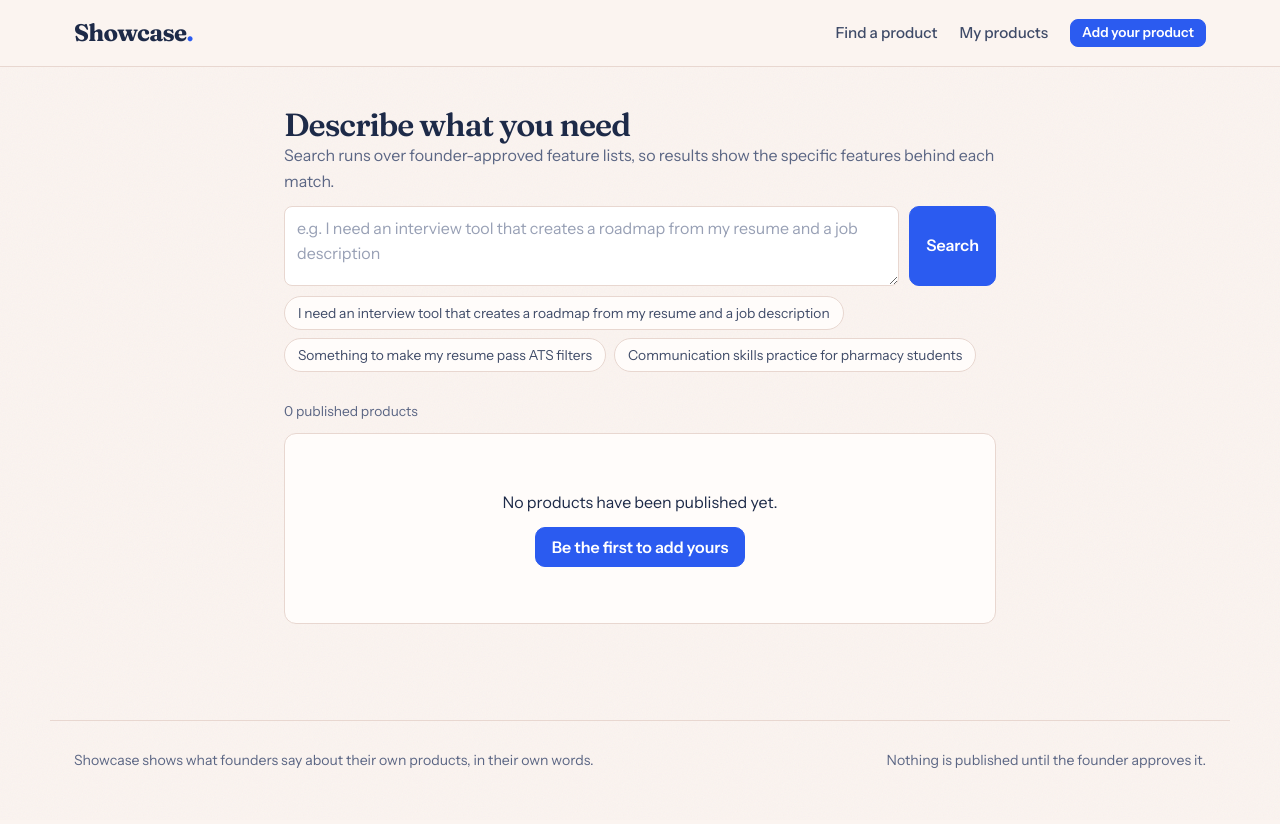
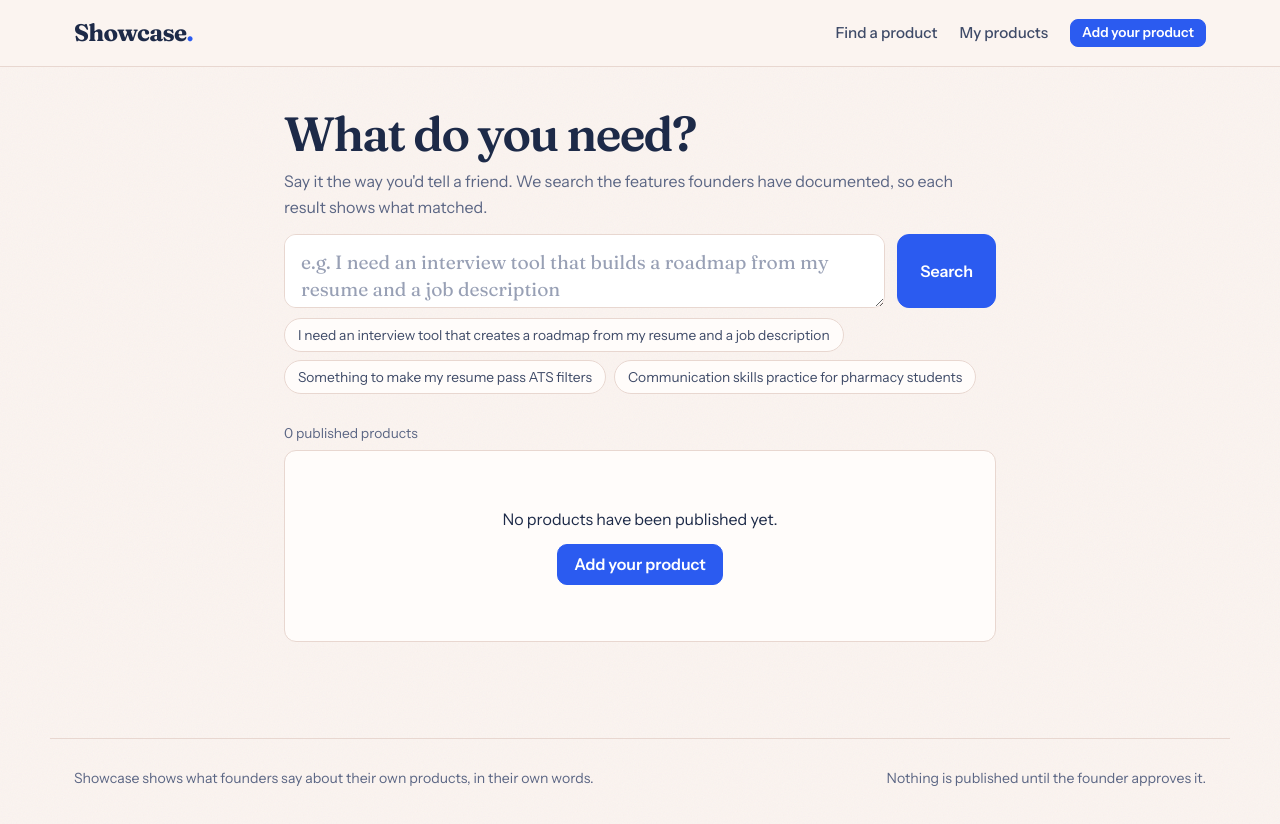
Before and after one commit to nitheeshachegondi/showcase, a Next.js app: page /discover in a window 1280 px wide. Shown: the top 824 px of the page. Built offline with nearby package versions, Linux system fonts and the light colour scheme.

Commit message:
Update Discover.tsx

```diff
--- a/components/Discover.tsx
+++ b/components/Discover.tsx
@@ -25,7 +25,7 @@ export default function Discover() {
     setError("");
     try {
       const r = await fetch(`/api/search?q=${encodeURIComponent(query)}`);
-      if (!r.ok) throw new Error("Search failed. Please try again.");
+      if (!r.ok) throw new Error("Search failed. Check your connection and try again.");
       const data = (await r.json()) as SearchResult;
       if (my !== seq.current) return;
       setRes(data);
@@ -45,11 +45,13 @@ export default function Discover() {
 
   return (
     <>
-      <h1 style={{ fontSize: "2rem", letterSpacing: "-.03em" }}>Describe what you need</h1>
-      <p className="muted">Search runs over founder-approved feature lists, so results show the specific features behind each match.</p>
+      <h1 style={{ fontSize: "clamp(2rem, 4.5vw, 3rem)", letterSpacing: "-.035em" }}>What do you need?</h1>
+      <p className="muted" style={{ marginTop: 8 }}>
+        Say it the way you&apos;d tell a friend. We search the features founders have documented, so each result shows what matched.
+      </p>
 
       <form
-        className="searchbar"
+        className="ask"
         onSubmit={(e) => {
           e.preventDefault();
           run(q);
@@ -57,7 +59,8 @@ export default function Discover() {
       >
         <textarea
           value={q}
-          placeholder="e.g. I need an interview tool that creates a roadmap from my resume and a job description"
+          aria-label="Describe what you need"
+          placeholder="e.g. I need an interview tool that builds a roadmap from my resume and a job description"
           onChange={(e) => setQ(e.target.value)}
           onKeyDown={(e) => {
             if (e.key === "Enter" && !e.shiftKey) {
@@ -89,39 +92,37 @@ export default function Discover() {
 
       {res && (
         <>
-          <p className="muted small">
+          <p className="muted small" style={{ marginBottom: 6 }}>
             {showingAll
               ? `${res.total} published product${res.total === 1 ? "" : "s"}`
-              : `${res.hits.length} match${res.hits.length === 1 ? "" : "es"} for “${searched}”${res.mode === "keyword" ? " · keyword matching" : ""}`}
+              : `${res.hits.length} match${res.hits.length === 1 ? "" : "es"} for “${searched}”${res.mode === "keyword" ? ", found by keyword" : ""}`}
           </p>
 
           {!res.hits.length && (
             <div className="card center">
-              <p>{showingAll ? "No products have been published yet." : "No products match that need yet."}</p>
+              <p>{showingAll ? "No products have been published yet." : "No product matches that need yet. Try describing the goal instead of the tool."}</p>
               <Link href="/founder/new" className="btn primary">
-                Be the first to add yours
+                Add your product
               </Link>
             </div>
           )}
 
           {res.hits.map((h) => (
-            <div key={h.slug} className="card result">
-              <div className="row between">
-                <h3>
-                  <Link href={`/products/${h.slug}`} style={{ color: "inherit" }}>
-                    {h.name}
-                  </Link>
-                </h3>
+            <div key={h.slug} className="result">
+              <div className="row between" style={{ alignItems: "baseline" }}>
+                <div className="headword">
+                  <Link href={`/products/${h.slug}`}>{h.name}</Link>
+                </div>
                 {!showingAll && h.score > 0 && <span className="score">{h.score}% match</span>}
               </div>
               <p className="muted" style={{ margin: "4px 0 0" }}>
                 {h.tagline}
               </p>
               {(h.rating || h.hasDeal) && (
-                <p className="row" style={{ margin: "6px 0 0" }}>
+                <p className="row" style={{ margin: "8px 0 0" }}>
                   {h.rating && (
                     <span className="small">
-                      <Stars value={h.rating.avg} /> {h.rating.avg.toFixed(1)} <span className="muted">({h.rating.count} verified)</span>
+                      <Stars value={h.rating.avg} /> {h.rating.avg.toFixed(1)} <span className="muted">from {h.rating.count} verified review{h.rating.count === 1 ? "" : "s"}</span>
                     </span>
                   )}
                   {h.hasDeal && <span className="tag warn">Special offer</span>}
@@ -132,7 +133,9 @@ export default function Discover() {
                 <ul className="match-list">
                   {h.matched.slice(0, 5).map((f) => (
                     <li key={f.id}>
-                      <b>{f.title}</b>
+                      <b>
+                        <span className="hl">{f.title}</span>
+                      </b>
                       <span>{f.description}</span>
                     </li>
                   ))}
@@ -143,7 +146,7 @@ export default function Discover() {
                   Read the full showcase
                 </Link>
                 <a href={h.website} target="_blank" rel="noopener noreferrer" className="btn sm">
-                  Visit website ↗
+                  Visit website
                 </a>
               </div>
             </div>
```
